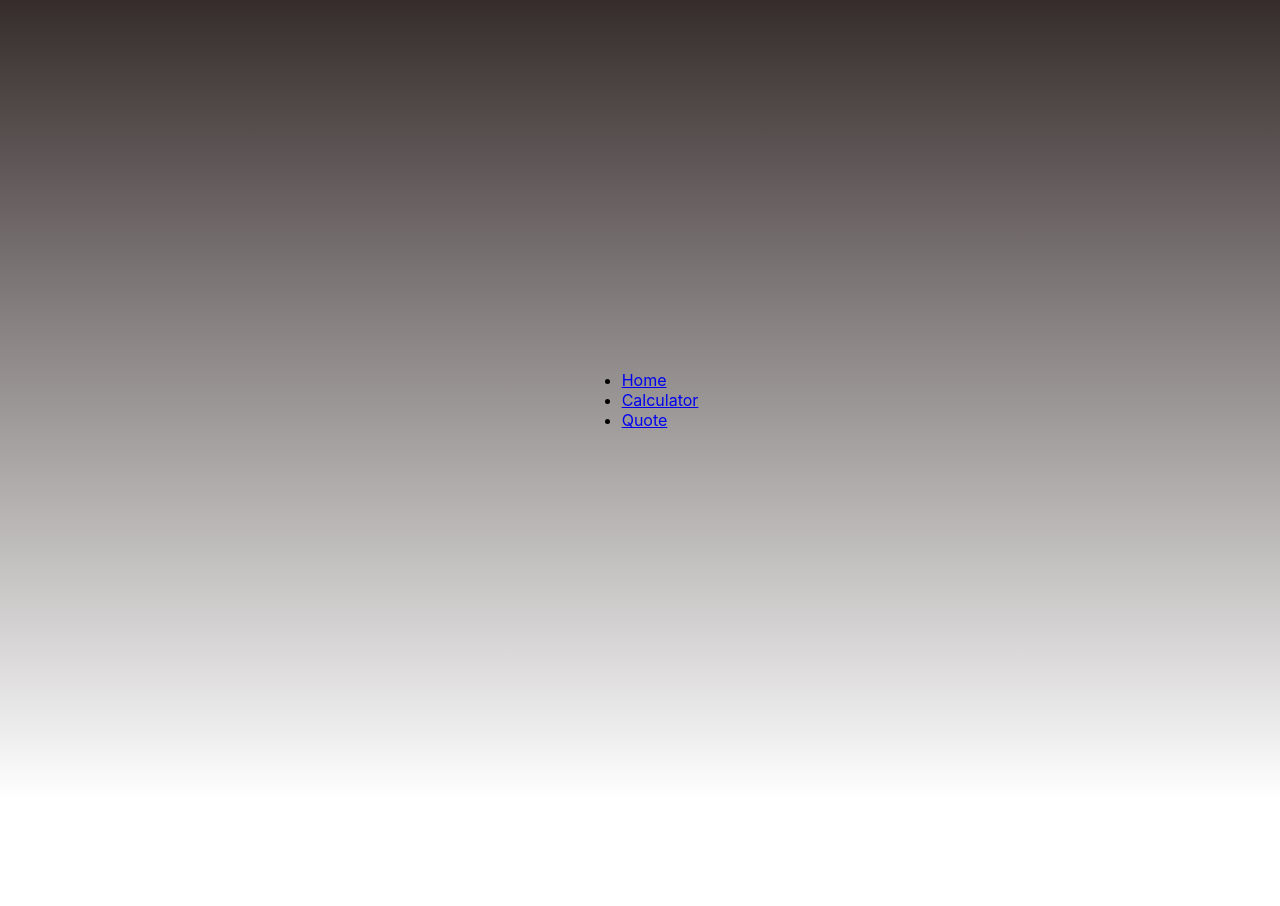
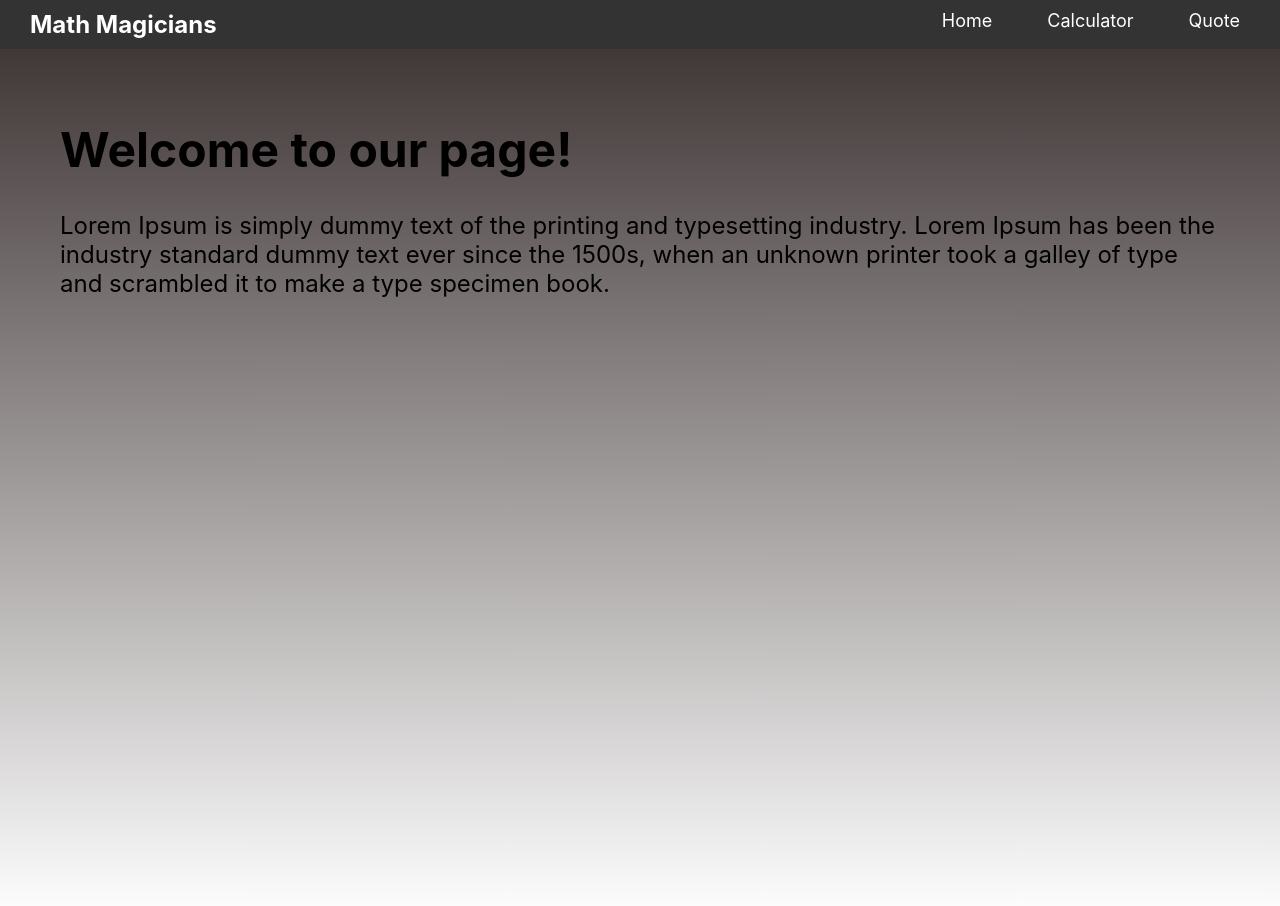
Before and after one commit to malikhaiderkhan/math-magicians, a React (Create React App) app: page / in a window 1280 px wide. Shown: the top 906 px of the page. Before the commit the page ends 800 px from the top, so only its background shows below. Built offline with nearby package versions, Linux system fonts and the light colour scheme.

Commit message:
adjust the styling

```diff
--- a/src/App.css
+++ b/src/App.css
@@ -1,21 +1,31 @@
 body {
   height: 100vh;
+  background: linear-gradient(180deg, #362c2c, transparent);
+}
+
+.top-container {
   display: flex;
+  align-items: center;
   justify-content: center;
-  align-items: center;
-  background: linear-gradient(180deg, #362c2c, transparent);
+  margin-top: 15%;
 }
 
 .main-container {
   display: flex;
-  gap: 40px;
+  gap: 250px;
+  margin: 0 20px;
+  justify-content: space-between;
+}
+
+.main-container h1 {
+  font-size: 40px;
 }
 
 .calculator {
   display: flex;
   justify-content: center;
   align-items: center;
-  max-width: 315px;
+  max-width: 440px;
   flex-direction: column;
 }
 
@@ -23,7 +33,7 @@ body {
   background-color: gray;
   text-align: right;
   font-size: 50px;
-  width: 301px;
+  width: 425px;
   padding: 7px 7px 14px 7px;
   height: 52px;
   color: #fff;
@@ -54,9 +64,53 @@ button {
 .loading,
 .error {
   display: flex;
-  justify-content: left;
+  justify-content: center;
   color: #fff;
   font-size: 22px;
   align-items: center;
-  max-width: 315px;
+  margin: 15% 5% 0% 5%;
 }
+
+.navbar {
+  display: flex;
+  justify-content: space-between;
+  position: fixed;
+  top: 0;
+  width: 100%;
+  background-color: #333;
+}
+
+.navbar ul {
+  display: flex;
+  gap: 35px;
+  list-style: none;
+  margin: 0;
+  padding: 10px 30px 10px 10px;
+}
+
+.navbar li {
+  color: #fff;
+  font-size: 18px;
+}
+
+.navbar a {
+  color: #fff;
+  text-decoration: none;
+  padding: 5px 10px;
+}
+
+.navbar a:hover {
+  background-color: #555;
+}
+
+.navbar-brand {
+  color: #fff;
+  font-size: 24px;
+  font-weight: bold;
+  padding: 10px 10px 10px 30px;
+}
+
+.home {
+  margin: 120px 60px;
+  font-size: 24px;
+}
--- a/src/App.js
+++ b/src/App.js
@@ -7,10 +7,11 @@ import Quote from './components/quote';
 function App() {
   return (
     <>
-      <nav className='navbar'>
+      <nav className="navbar">
+        <span className="navbar-brand">Math Magicians</span>
         <ul>
           <li>
-            <Link to="/Home">Home</Link>
+            <Link to="/">Home</Link>
           </li>
           <li>
             <Link to="/Calculator">Calculator</Link>
@@ -21,7 +22,7 @@ function App() {
         </ul>
       </nav>
       <Routes>
-        <Route path="/Home" element={<Home />} />
+        <Route path="/" element={<Home />} />
         <Route path="/Calculator" element={<Calculator />} />
         <Route path="/Quote" element={<Quote />} />
       </Routes>
--- a/src/components/Calculator.js
+++ b/src/components/Calculator.js
@@ -1,6 +1,5 @@
 import React, { useState } from 'react';
 import calculate from '../logic/calculate';
-import Quote from './quote';
 
 const Calculator = () => {
   const [displayValue, setDisplayValue] = useState('0');
@@ -21,8 +20,9 @@ const Calculator = () => {
   };
 
   return (
+    <div className="top-container">
       <div className="main-container">
-      <Quote />
+        <h1>Let&apos;s do some math!</h1>
         <div className="calculator">
           <div className="display">
             {displayValue}
@@ -50,6 +50,7 @@ const Calculator = () => {
           </div>
         </div>
       </div>
+    </div>
   );
 };
 
```
Lines whose indentation alone changed are shown as unchanged.
